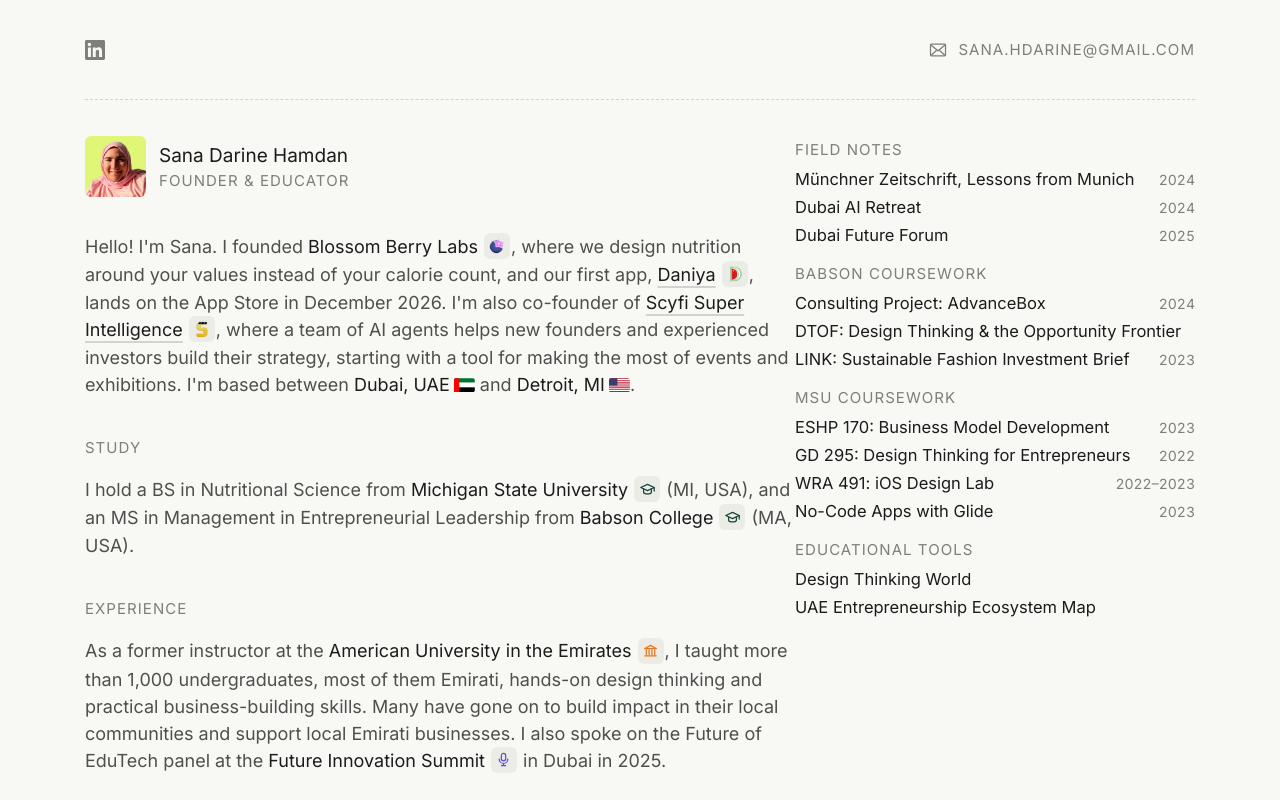
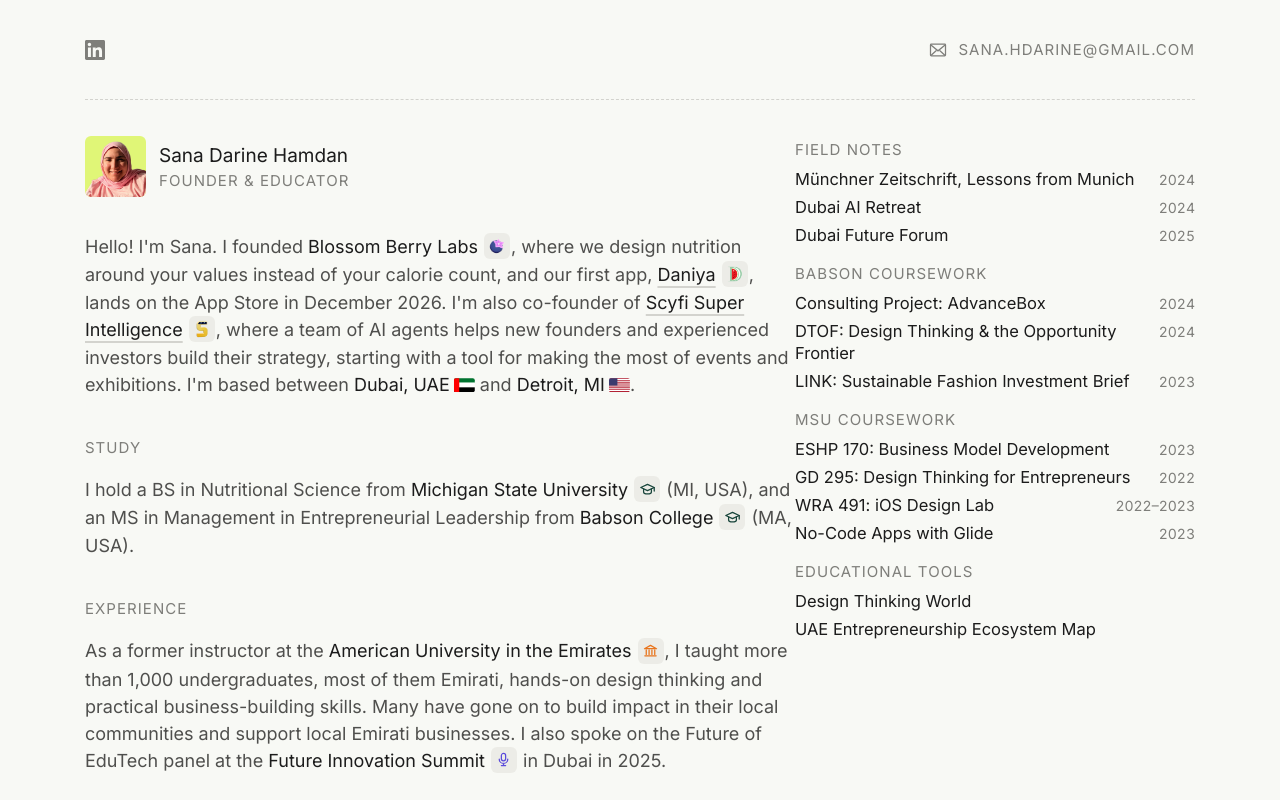
Before and after one commit to sanadarine/sana.computer, a plain HTML site: page index.html in a window 1280 px wide. Shown: the top 800 px of the page. Drawn offline with Linux system fonts and the light colour scheme.

Commit message:
Add the DTOF year
Co-Authored-By: Claude Opus 5.5 <noreply@anthropic.com>

```diff
--- a/index.html
+++ b/index.html
@@ -157,7 +157,7 @@
           <span class="title">Consulting Project: AdvanceBox</span><span class="yr">2024</span>
         </a>
         <a class="proj" href="https://sanahamdan.notion.site/DTOF-Design-Thinking-the-Opportunity-Frontier-41e2c00368a68134be7bf7ccf271635e" target="_blank" rel="noopener">
-          <span class="title">DTOF: Design Thinking &amp; the Opportunity Frontier</span>
+          <span class="title">DTOF: Design Thinking &amp; the Opportunity Frontier</span><span class="yr">2024</span>
         </a>
         <a class="proj" href="docs/sustainable-fashion-investment-brief.pdf" target="_blank" rel="noopener">
           <span class="title">LINK: Sustainable Fashion Investment Brief</span><span class="yr">2023</span>
```
